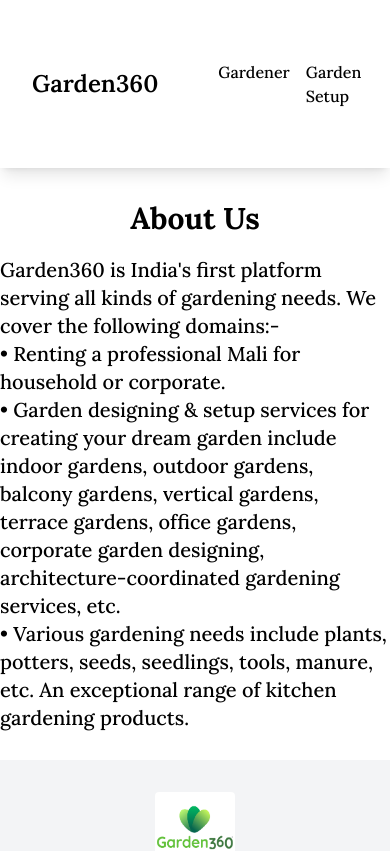
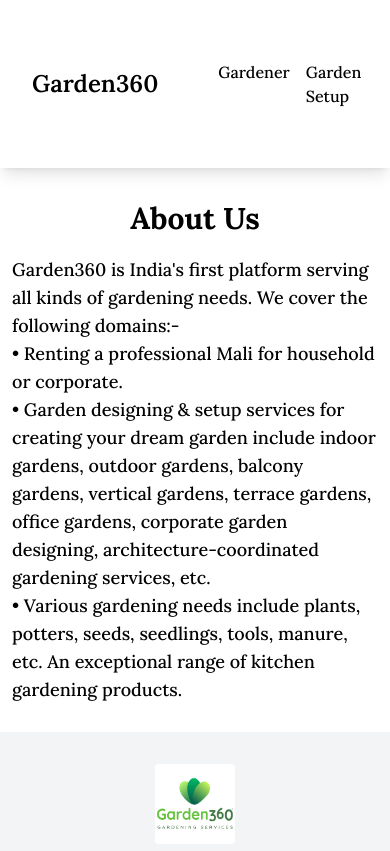
Before and after one commit to AmanPachori/E-commerce, a Next.js app: page /details/about in a window 390 px wide. Shown: the top 851 px of the page. Built offline with nearby package versions, Linux system fonts and the light colour scheme.

Commit message:
Implemented Responsive design for the page

```diff
--- a/src/app/details/[id]/page.js
+++ b/src/app/details/[id]/page.js
@@ -149,7 +149,7 @@
         <h1 className="text-center py-3  font-bold text-3xl ">{head}</h1>
         <p
           style={{ whiteSpace: "pre-line" }}
-          className="py-2 font-medium text-xl"
+          className="py-2 px-3 font-medium text-lg md:text-xl"
         >
           {" "}
           {body}
```
